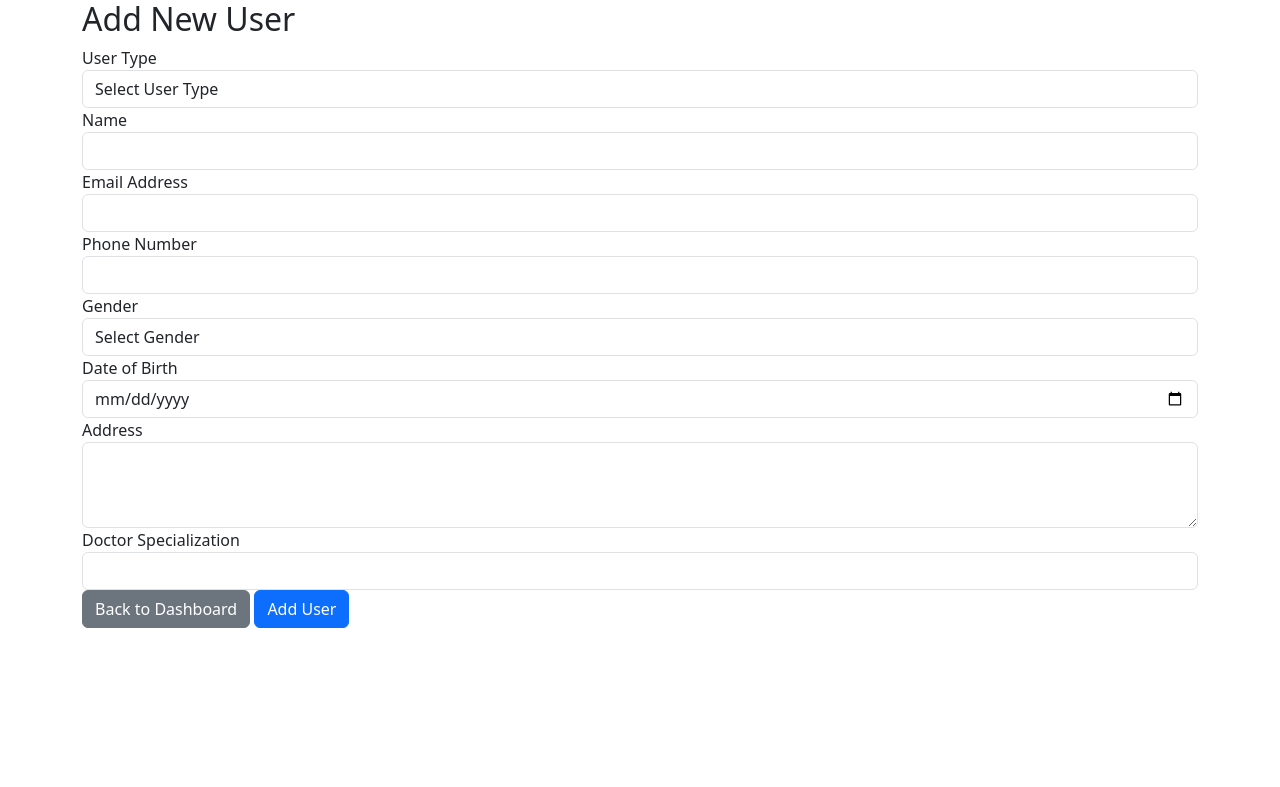
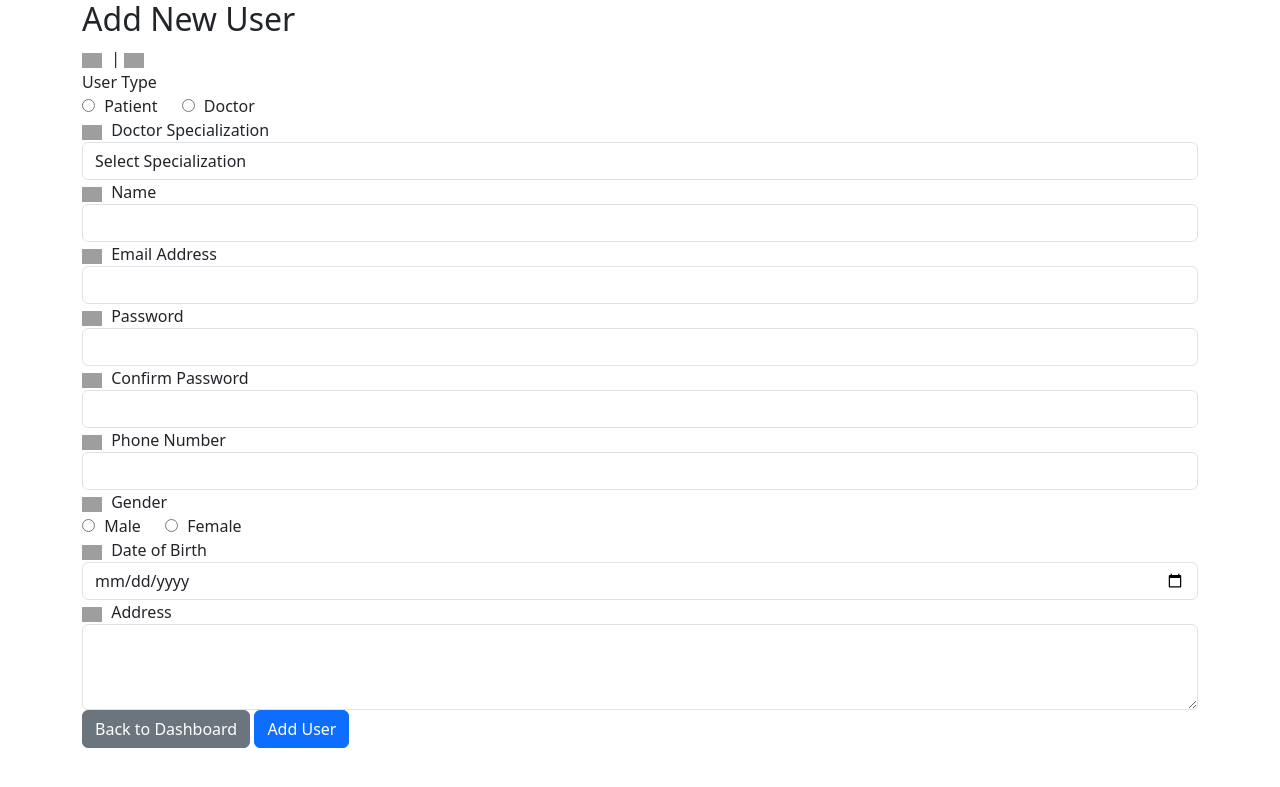
Before and after one commit to noorharidy19/HealthCareSystem, a PHP site: page /adduser.php in a window 1280 px wide. Shown: the top 787 px of the page. Run offline with PHP 8.4, Linux system fonts and the light colour scheme; some libraries are stand-ins or nearby versions; grey boxes are pictures that could not be loaded.

Commit message:
add user css

```diff
--- a/php/adduser.php
+++ b/php/adduser.php
@@ -17,76 +17,130 @@
     <form id="userForm" action="save-user.php" method="POST" onsubmit="return validateForm()">
       <!-- User Type Selection -->
       <div class="form-group">
-        <label for="userType">User Type</label>
-        <select name="userType" id="userType" class="form-control"  onchange="toggleDoctorField()">
-          <option value="">Select User Type</option>
-          <option value="Patient">Patient</option>
-          <option value="Doctor">Doctor</option>
-        </select>
-        <small class="error-message" id="userTypeError"></small>
-      </div>
+      <label for="userType">
+      <img src="..\assets\img\icons\person.png" alt="person Icon" style="width: 20px; vertical-align: middle; margin-right: 5px;">
+      |
+      <img src="..\assets\img\icons\doctor2.png" alt="person Icon" style="width: 20px; vertical-align: middle; margin-right: 5px;">
+      <br>
+       User Type</label>
+    <div>
+        <input type="radio" id="patient" name="userType" value="Patient" onclick="toggleDoctorField()"  style="display: inline-block; margin-right: 5px;">
+        <label for="patient"  style="display: inline-block; margin-right: 20px;">Patient</label>
+
+        <input type="radio" id="doctor" name="userType" value="Doctor" onclick="toggleDoctorField()" style="display: inline-block; margin-right: 5px;">
+        <label for="doctor"  style="display: inline-block;">Doctor</label>
+    </div>
+    <small class="error-message" id="userTypeError"></small>
+</div>
+
+<!-- Doctor Specialization (Shown only if Doctor is selected) -->
+<div class="form-group hidden" id="specializationField">
+  <label for="specialization">
+  <img src="..\assets\img\icons\doctor2.png" alt="person Icon" style="width: 20px; vertical-align: middle; margin-right: 5px;">
+  Doctor Specialization</label>
+  <select name="specialization" id="specialization" class="form-control">
+    <option value="">Select Specialization</option>
+    <option value="Cardiology">Cardiology</option>
+    <option value="Dermatology">Dermatology</option>
+    <option value="Pediatrics">Pediatrics</option>
+    <option value="Neurology">Neurology</option>
+    <option value="Orthopedics">Orthopedics</option>
+    <!-- Add more specializations as needed -->
+  </select>
+  <small class="error-message" id="specializationError"></small>
+</div>
+
 
       <!-- Patient Name -->
       <div class="form-group">
-        <label for="name">Name</label>
+        <label for="name">
+        <img src="..\assets\img\icons\person.png" alt="person Icon" style="width: 20px; vertical-align: middle; margin-right: 5px;">
+        Name
+        </label>
         <input type="text" name="name" id="name" class="form-control">
         <small class="error-message" id="nameError"></small>
       </div>
 
       <!-- Patient Email -->
       <div class="form-group">
-        <label for="email">Email Address</label>
+        <label for="email">
+        <img src="..\assets\img\icons\email.png" alt="person Icon" style="width: 20px; vertical-align: middle; margin-right: 5px;">
+        Email Address</label>
         <input type="email" name="email" id="email" class="form-control" >
         <small class="error-message" id="emailError"></small>
       </div>
 
+
+     <!-- Password -->
+<div class="form-group">
+    <label for="password">
+    <img src="..\assets\img\icons\password.png" alt="person Icon" style="width: 20px; vertical-align: middle; margin-right: 5px;">
+    Password</label>
+    <input type="password" name="password" id="password" class="form-control">
+    <small class="error-message" id="passwordError"></small>
+</div>
+
+<!-- Confirm Password -->
+<div class="form-group">
+    <label for="confirmPassword">
+    <img src="..\assets\img\icons\password.png" alt="person Icon" style="width: 20px; vertical-align: middle; margin-right: 5px;">
+    Confirm Password</label>
+    <input type="password" name="confirmPassword" id="confirmPassword" class="form-control">
+    <small class="error-message" id="confirmPasswordError"></small>
+</div>
+
       <!-- Phone Number -->
       <div class="form-group">
-        <label for="phone">Phone Number</label>
+        <label for="phone">
+        <img src="..\assets\img\icons\phone.png" alt="person Icon" style="width: 20px; vertical-align: middle; margin-right: 5px;">
+        Phone Number</label>
         <input type="tel" name="phone" id="phone" class="form-control" >
         <small class="error-message" id="phoneError"></small>
       </div>
 
       <!-- Gender -->
       <div class="form-group">
-        <label for="gender">Gender</label>
-        <select name="gender" id="gender" class="form-control" >
-          <option value="">Select Gender</option>
-          <option value="Male">Male</option>
-          <option value="Female">Female</option>
-          <option value="Other">Other</option>
-        </select>
-        <small class="error-message" id="genderError"></small>
-      </div>
+      <label for="gender">
+      <img src="..\assets\img\icons\gender.png" alt="person Icon" style="width: 20px; vertical-align: middle; margin-right: 5px;">
+      Gender</label>
+    <div>
+        <input type="radio" id="male" name="gender" value="Male" style="display: inline-block; margin-right: 5px;">
+        <label for="male" style="display: inline-block; margin-right: 20px;">Male</label>
+
+        <input type="radio" id="female" name="gender" value="Female" style="display: inline-block; margin-right: 5px;">
+        <label for="female" style="display: inline-block;">Female</label>
+    </div>
+    <small class="error-message" id="genderError"></small>
+</div>
 
       <!-- Date of Birth -->
       <div class="form-group">
-        <label for="dob">Date of Birth</label>
+        <label for="dob">
+        <img src="..\assets\img\icons\calendar.png" alt="person Icon" style="width: 20px; vertical-align: middle; margin-right: 5px;">
+        Date of Birth</label>
         <input type="date" name="dob" id="dob" class="form-control" >
         <small class="error-message" id="dobError"></small>
       </div>
 
       <!-- Address -->
       <div class="form-group">
-        <label for="address">Address</label>
+        <label for="address">
+        <img src="..\assets\img\icons\address.png" alt="person Icon" style="width: 20px; vertical-align: middle; margin-right: 5px;">
+        Address</label>
         <textarea name="address" id="address" class="form-control" rows="3" ></textarea>
         <small class="error-message" id="addressError"></small>
       </div>
 
-      <!-- Doctor Specialization (Shown only if Doctor is selected) -->
-      <div class="form-group hidden" id="specializationField">
-        <label for="specialization">Doctor Specialization</label>
-        <input type="text" name="specialization" id="specialization" class="form-control">
-        <small class="error-message" id="specializationError"></small>
-      </div>
+
 
       <!-- Submit Button -->
       <div class="btn-container">
-        <a href="admin.php" class="btn btn-secondary btn-back">Back to Dashboard</a>
+        <a href="index.php" class="btn btn-secondary btn-back">Back to Dashboard</a>
         <button type="submit" class="btn btn-primary">Add User</button>
       </div>
     </form>
   </div>
+
 
 
   <script src="../assets/js/jquery-3.5.1.min.js"></script>
--- a/php/signup.php
+++ b/php/signup.php
@@ -8,7 +8,7 @@
 
   <link rel="stylesheet" href="../assets/css/bootstrap.css">
   <link rel="stylesheet" href="../assets/css/theme.css">
-  <link rel="stylesheet" href="../assets/css/adduser.css">
+  <link rel="stylesheet" href="../assets/css/signup.css">
 </head>
 <body>
 
@@ -115,6 +115,6 @@
 
   <script src="../assets/js/jquery-3.5.1.min.js"></script>
   <script src="../assets/js/bootstrap.bundle.min.js"></script>
-  <script src="../assets/js/adduser.js"></script>
+  <script src="../assets/js/signup.js"></script>
 </body>
 </html>
```
Also changed, not shown: assets/css/adduser.css (+60 -4 lines), assets/js/adduser.js (+9 -8 lines).
